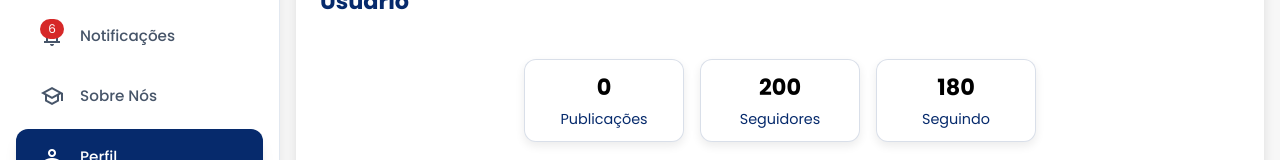
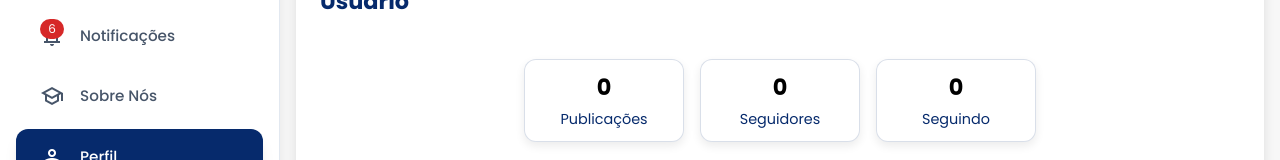
Before and after one commit to daniykt/Pesque-Fale, a React (Create React App) app: page /perfil in a window 1280 px wide. Shown: the part 394-554 px from the top of the page. Built offline with nearby package versions, Linux system fonts and the light colour scheme; no server answers; the database is empty; sample sign-in values are in the browser's storage; a web font is replaced by a local one.

Commit message:
contadores de seguidores e seguindo funcionais

```diff
--- a/src/components/perfil/EstatisticasPerfil.jsx
+++ b/src/components/perfil/EstatisticasPerfil.jsx
@@ -1,18 +1,24 @@
 import React from "react";
 
-export default function EstatisticasPerfil({ totalPosts }) {
+export default function EstatisticasPerfil({ totalPosts, usuario }) {
+  // 🔥 pega direto do Firestore
+  const seguidores = usuario?.seguidores?.length || 0;
+  const seguindo = usuario?.seguindo?.length || 0;
+
   return (
     <div className="profile-stats">
       <div className="stat-box">
         <span className="number">{totalPosts}</span>
         <span className="label">Publicações</span>
       </div>
+
       <div className="stat-box">
-        <span className="number">200</span>
+        <span className="number">{seguidores}</span>
         <span className="label">Seguidores</span>
       </div>
+
       <div className="stat-box">
-        <span className="number">180</span>
+        <span className="number">{seguindo}</span>
         <span className="label">Seguindo</span>
       </div>
     </div>
```
